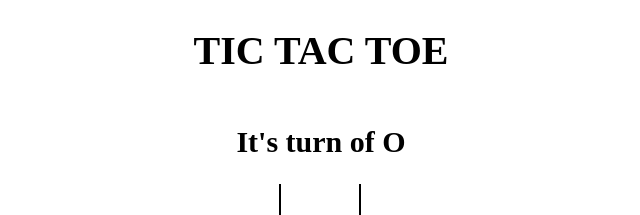
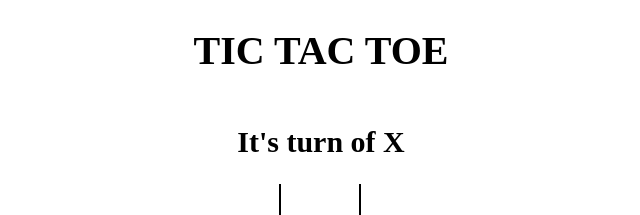
Before and after one commit to pa-kh039/tictactoe, a React (Vite) app: page / in a window 1280 px wide. Shown: the top 215 px of the page, without its empty margins (319-959 px from the left). Built offline with nearby package versions, Linux system fonts and the light colour scheme.

Commit message:
added game history - maintains track  of board state and nextMove

```diff
--- a/src/App.jsx
+++ b/src/App.jsx
@@ -1,45 +1,52 @@
-import React , {useState} from "react";
-import Board from "./components/Board";
-import { calculateWinner } from "./helpers";
+import React, { useState } from 'react';
+import Board from './components/Board';
+import { calculateWinner } from './helpers';
 
 import './styles/root.scss';
 
 const App = () => {
-  const [board, setBoard] = useState(Array(9).fill(null));
-  const [isXNext, setisXNext]=useState(false);
-  console.log(board);
+  const [history, setHistory] = useState([
+    { board: Array(9).fill(null), isXNext: true },
+  ]);
+  // const [board, setBoard] = useState(Array(9).fill(null));
+  // const [isXNext, setisXNext]=useState(false);
+  // console.log(board);
+  const [currentMove, setCurrentMove] = useState(0);
+  const current = history[currentMove];
+  console.log("history",history);
+  const winner = calculateWinner(current.board);
+  // console.log(winner);
+  const message = winner
+    ? `The winner is ${winner}`
+    : `It's turn of ${current.isXNext ? 'X' : 'O'}`;
 
-  const winner = calculateWinner(board);
-  // console.log(winner);
-  const message=  winner ? `The winner is ${winner}` : `It's turn of ${isXNext?"X":"O"}` ;
-
-  const handleSquareClick = (position) => {
-    if (board[position] || winner)
-    {
+  const handleSquareClick = position => {
+    if (current.board[position] || winner) {
       return; //doing nothing if the square is already filled or if the winner has been found
     }
-    setBoard((prev) => {
-      return prev.map( (square,pos)=>{
-        if(pos===position)
-        {
-          if (isXNext===true){
-              setisXNext(false);
-              return 'X';
-          }
-          else {
-            setisXNext(true);
+    setHistory(prev => {
+      const last = prev[prev.length - 1];
+      const newBoard= (last.board.map((square, pos) => {
+        if (pos === position) {
+          if (last.isXNext === true) {
+            // setisXNext(false);
+            return 'X';
+          } else {
+            // setisXNext(true);
             return 'O';
           }
         }
         return square;
-      })
+      }));
+      return prev.concat({board: newBoard, isXNext: !last.isXNext})
     });
+    setCurrentMove(prev => prev+1);
   };
   return (
     <div className="app">
       <h1>TIC TAC TOE</h1>
-      <h2>{message}</h2>  {/* for declaring winner */}
-      <Board handleSquareClick={handleSquareClick} board={board}/>
+      <h2>{message}</h2> {/* for declaring winner */}
+      <Board handleSquareClick={handleSquareClick} board={current.board} />
     </div>
   );
 };
```
